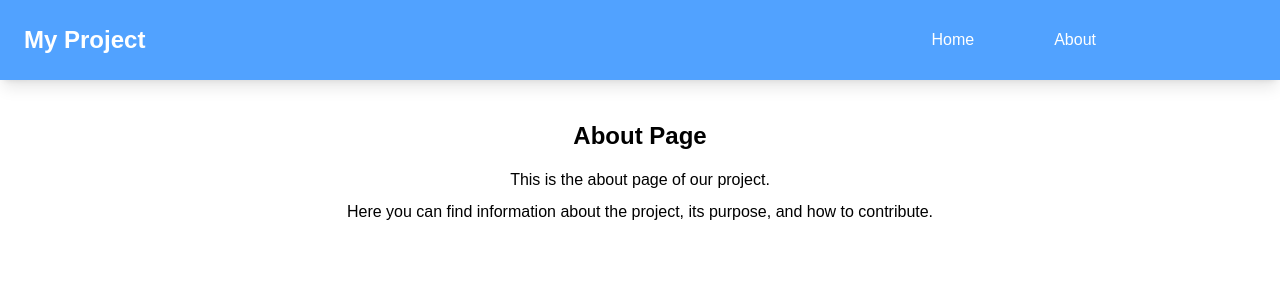
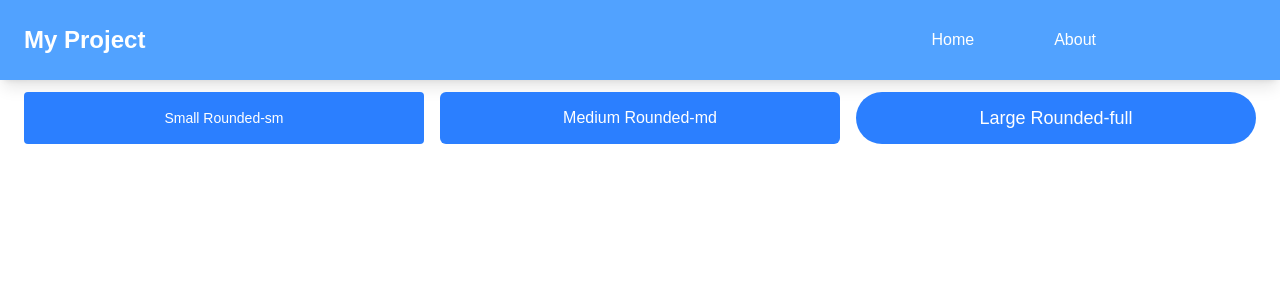
Before and after one commit to Ms-Irungu/alx-project-0x02-setup, a Next.js app in the folder alx-project-0x02/: page /about in a window 1280 px wide. Shown: the top 300 px of the page. Built offline with nearby package versions, Linux system fonts and the light colour scheme.

Commit message:
Add and use a button component in About Page

```diff
--- /dev/null
+++ b/alx-project-0x02/components/common/Button.tsx
@@ -0,0 +1,26 @@
+import React from 'react'
+import { type ButtonProps } from '@/interfaces'
+
+const sizeClasses = {
+    small: 'px-3 py-1 text-sm',
+    medium: 'px-4 py-2 text-base',
+    large: 'px-6 py-3 text-lg',
+}
+
+const Button: React.FC<ButtonProps> = ({
+    size = 'medium',
+    shape = 'rounded-md',
+    children,
+    onClick
+}) => {
+    return (
+        <button
+            className={`bg-blue-500 text-white hover:bg-blue-600 transition ${sizeClasses[size]} ${shape}`}
+            onClick={onClick}
+        >
+            {children}
+        </button>
+    )
+}
+
+export default Button
--- a/alx-project-0x02/interfaces/index.ts
+++ b/alx-project-0x02/interfaces/index.ts
@@ -8,3 +8,10 @@
   onClose: () => void
   onSubmit: (data: CardProps) => void
 }
+
+export interface ButtonProps {
+    size?: 'small' | 'medium' | 'large';
+    shape?: 'rounded-sm' | 'rounded-md' | 'rounded-full';
+    children: React.ReactNode;
+    onClick?: () => void;
+}
--- a/alx-project-0x02/pages/about.tsx
+++ b/alx-project-0x02/pages/about.tsx
@@ -1,15 +1,16 @@
 import React from 'react'
 import Header from '../components/layout/Header'
+import Button from '@/components/common/Button'
 
 const about = () => {
   return (
     <div className='flex flex-col min-h-screen'>
-        <Header />
-        <div>
-            <h1 className='text-2xl font-bold text-center mt-10'>About Page</h1>
-            <p className='text-center mt-4'>This is the about page of our project.</p>
-            <p className='text-center mt-2'>Here you can find information about the project, its purpose, and how to contribute.</p>
-        </div>
+      <Header />
+      <div className='grid sm:grid-cols-1 md:grid-cols-2 lg:grid-cols-3 gap-4 px-2 sm:px-4 md:px-6 mt-3'>
+        <Button size="small" shape="rounded-sm">Small Rounded-sm</Button>
+        <Button size="medium" shape="rounded-md">Medium Rounded-md</Button>
+        <Button size="large" shape="rounded-full">Large Rounded-full</Button>
+      </div>
     </div>
   )
 }
```
